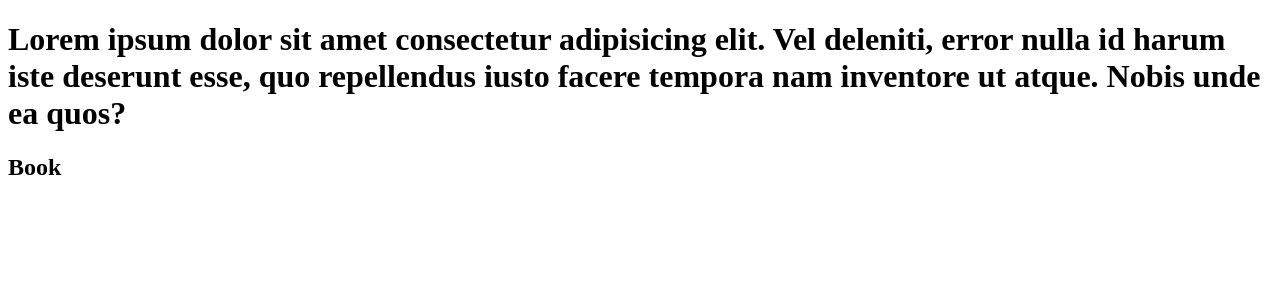
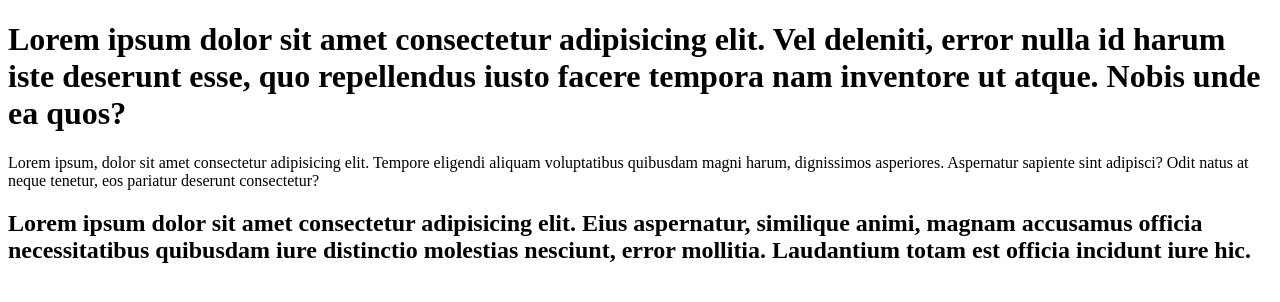
Before and after one commit to ValeriyaDidenko/Module-1---Git-Intro, a plain HTML site: page index.html in a window 1280 px wide. Drawn offline with Linux system fonts and the light colour scheme.

Commit message:
Add paragraph and add head

```diff
--- a/index.html
+++ b/index.html
@@ -7,9 +7,10 @@
 </head>
 <body>
     <h1>Lorem ipsum dolor sit amet consectetur adipisicing elit. Vel deleniti, error nulla id harum iste deserunt esse, quo repellendus iusto facere tempora nam inventore ut atque. Nobis unde ea quos?</h1>
-<p>
-<h2>Book
+<p>Lorem ipsum, dolor sit amet consectetur adipisicing elit. Tempore eligendi aliquam voluptatibus quibusdam magni harum, dignissimos asperiores. Aspernatur sapiente sint adipisci? Odit natus at neque tenetur, eos pariatur deserunt consectetur?
+<h2>Lorem ipsum dolor sit amet consectetur adipisicing elit. Eius aspernatur, similique animi, magnam accusamus officia necessitatibus quibusdam iure distinctio molestias nesciunt, error mollitia. Laudantium totam est officia incidunt iure hic.
 
+</h2>
 </h2>
 </p>
 </body>
```
